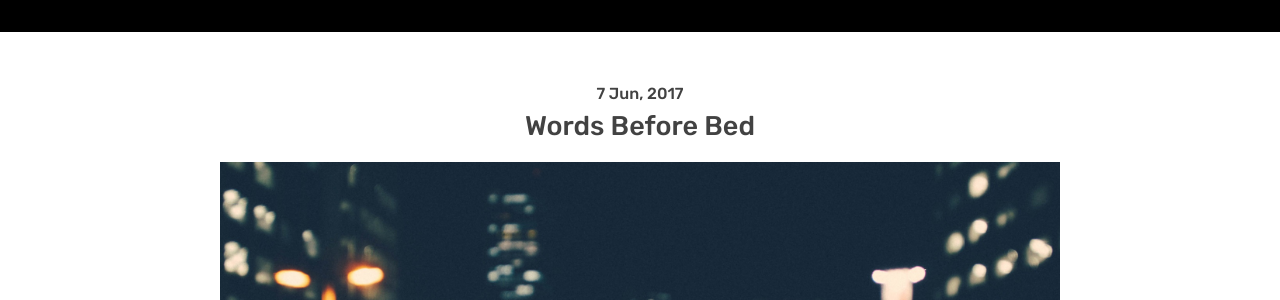
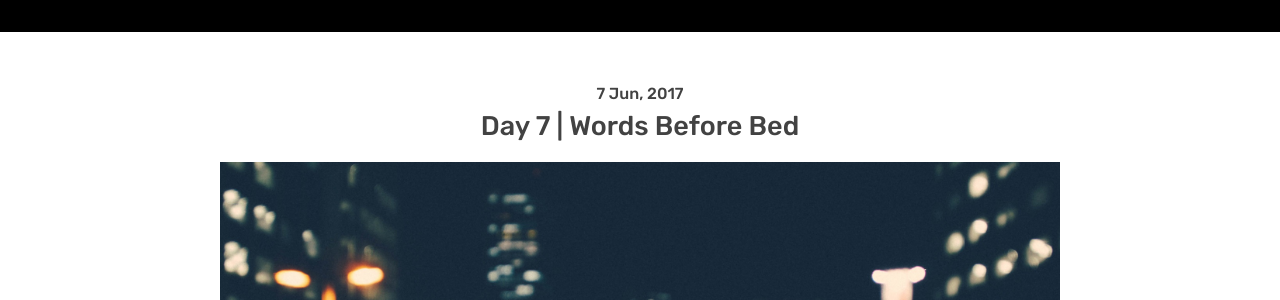
Before and after one commit to irenealgi/readbelow, a Jekyll site: the page built from _posts/2017-06-07-words-before-bed.md, in a window 1280 px wide. Shown: the part 168-468 px from the top of the page. Built offline with Jekyll 4.4.1, drawn with Linux system fonts in a browser that asks for light colours.

Commit message:
Update from Forestry.io - 2017-06-07-words-before-bed.md

```diff
--- a/_posts/2017-06-07-words-before-bed.md
+++ b/_posts/2017-06-07-words-before-bed.md
@@ -1,9 +1,10 @@
 ---
-title: Words Before Bed
+title: Day 7 | Words Before Bed
 date: '2017-06-07T23:00:00+01:00'
 image/file_upload: []
 tag_list: []
 layout: post
+image: []
 ---
 
 
```
